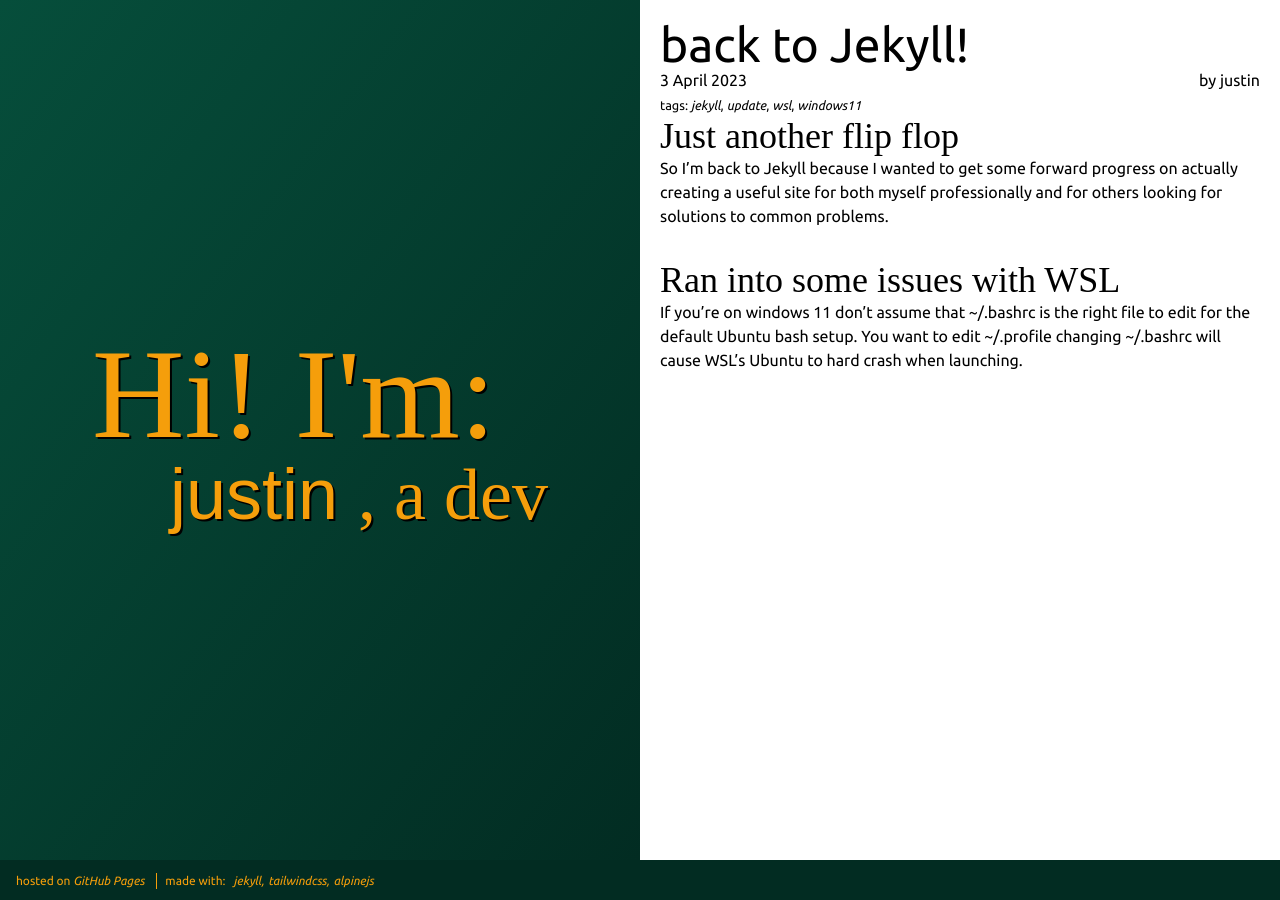
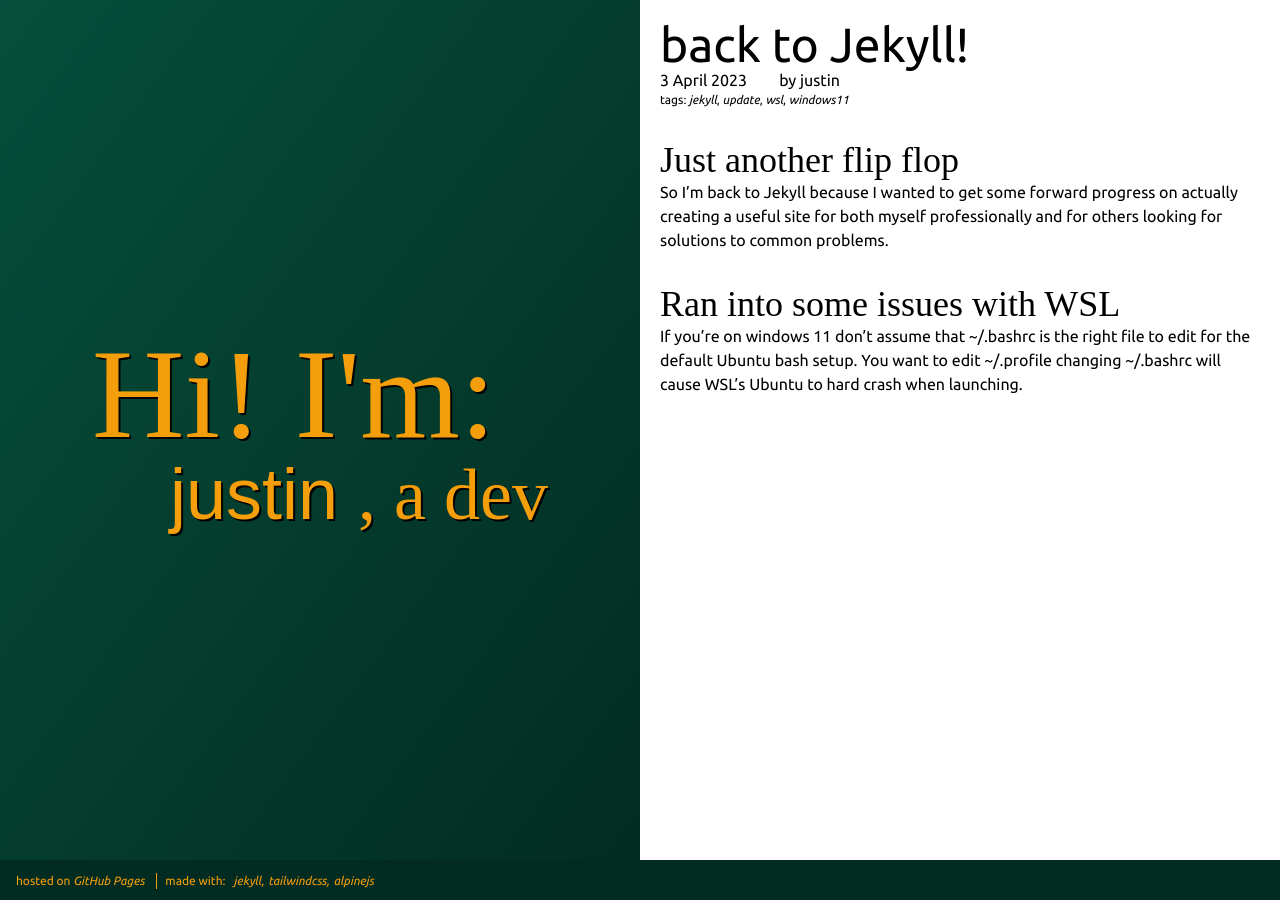
Before and after one commit to thatONEjustin/thatONEjustin.github.io, a Jekyll site: the page built from _posts/2023-04-03-back-to-jekyll.markdown, in a window 1280 px wide. Built offline with Jekyll 4.4.1, drawn with Linux system fonts in a browser that asks for light colours; some web fonts are replaced.

Commit message:
post typography

```diff
--- a/_includes/blog-listings.html
+++ b/_includes/blog-listings.html
@@ -3,7 +3,7 @@
     <a href="{{ post.url }}">
         <div class="flex flex-row w-full justify-between items-center">
             <h4>{{ post.title }}</h4>
-            <small>{{ post.date| date: "%B %d, %Y"  }}</small>
+            <p class="small">{{ post.date| date: "%B %d, %Y"  }}</p>
         </div>
         <p class="snippet">{{ post.summary }}</p>
     </a>
--- a/_layouts/post.html
+++ b/_layouts/post.html
@@ -3,14 +3,13 @@ layout: default
 ---
 <article class="PostDetails">
   <h1 class="font-sans">{{ page.title }}</h1>
-  <div class="flex flex-row justify-between">
+  <div class="flex justify-between max-w-fit">
     <p>{{ page.date | date: "%-d %B %Y" }}</p>
-    <p class="author">by {{ page.author | default: site.author }}</p>
+    <p class="author pl-8">by {{ page.author | default: site.author }}</p>
   </div>
   {% if page.tags %}
-  <small>tags: <em>{{ page.tags | join: "</em>, <em>" }}</em></small>
+  <p class="small">tags: <em>{{ page.tags | join: "</em>, <em>" }}</em></p>
   {% endif %}
 
   {{ content }}
-
 </article>
--- a/assets/css/style.css
+++ b/assets/css/style.css
@@ -492,6 +492,10 @@ video {
 .max-w-xl {
   max-width: 36rem;
 }
+.max-w-fit {
+  max-width: -moz-fit-content;
+  max-width: fit-content;
+}
 .flex-row {
   flex-direction: row;
 }
@@ -512,6 +516,9 @@ video {
 }
 .pl-2 {
   padding-left: 0.5rem;
+}
+.pl-8 {
+  padding-left: 2rem;
 }
 .font-nabla {
   font-family: Nabla, "Delicious Handrawn", sans-serif;
@@ -552,6 +559,11 @@ h3 {
 h4 {
   font-size: 1.5rem;
   line-height: 2rem;
+}
+
+p.small {
+  font-size: 0.75rem;
+  line-height: 1rem;
 }
 
 body {
--- a/src/_tailwind/_lib/_typography.scss
+++ b/src/_tailwind/_lib/_typography.scss
@@ -21,3 +21,8 @@ h3 {
 h4 {
     @apply text-2xl;
 }
+
+p.small {
+    @apply
+        text-xs;
+}
```
Also changed, not shown: 1 other file.
